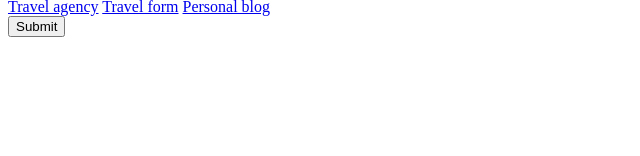
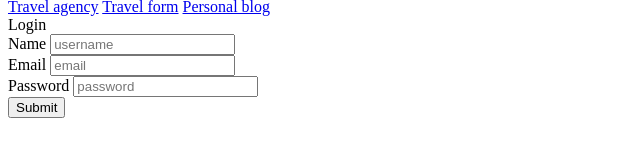
Before and after one commit to KarolisLapienis/HTML_Travel_Agency, a plain HTML site: page loginForm.html in a window 1280 px wide. Shown: the part 216-372 px from the top of the page, without its empty margins (0-640 px from the left). Drawn offline with Linux system fonts and the light colour scheme.

Commit message:
basic login form done

```diff
--- a/loginForm.html
+++ b/loginForm.html
@@ -16,7 +16,17 @@
         </nav>
     </header>
     <main>
-        <form action="index.html">
+        <form action="index.html">Login <!-- align is a deprecated -->
+            <br>
+            <label for="username">Name</label>
+            <input type="text" id="username" name="username" placeholder="username" required>
+            <br>
+            <label for="email">Email</label>
+            <input type="email" name="email" id="email" placeholder="email" required>
+            <br>
+            <label for="password">Password</label>
+            <input type="password" name="password" id="password" placeholder="password" required>
+            <br>
             <button type="submit">Submit</button>
         </form>
     </main>
```
